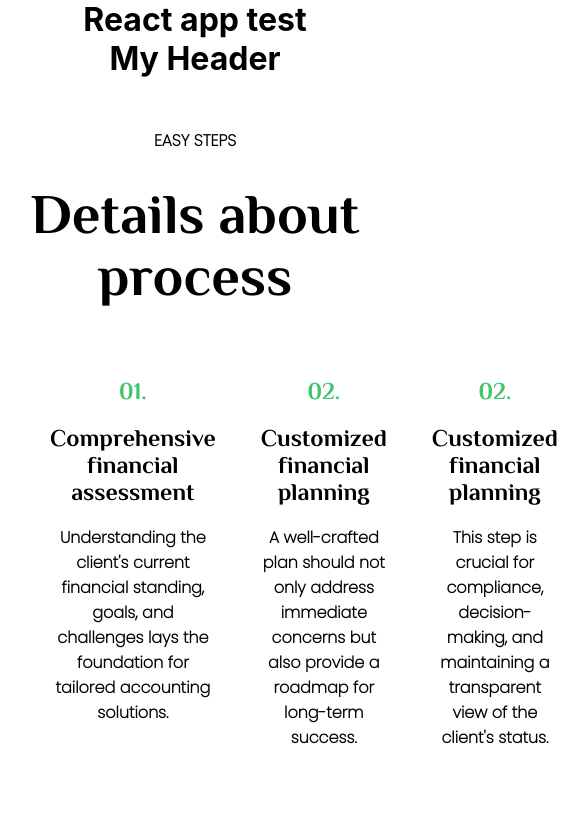
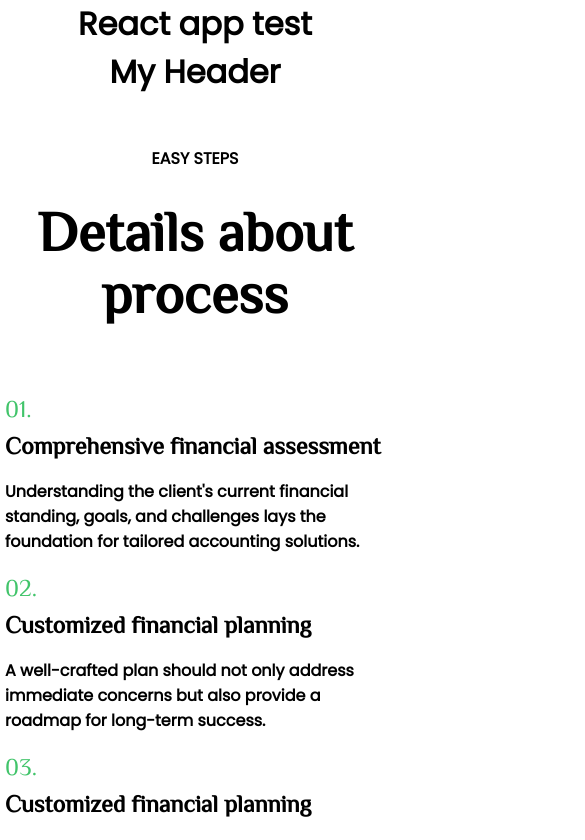
Before and after one commit to Macomi27/safecity-test-react, a React (Create React App) app: page / in a window 390 px wide. Shown: the top 840 px of the page, 585 px wide, since content can reach past the window. Built offline with nearby package versions, Linux system fonts and the light colour scheme.

Commit message:
update the css

```diff
--- a/src/components/easySteps/easySteps.css
+++ b/src/components/easySteps/easySteps.css
@@ -1,3 +1,8 @@
+@import url('https://fonts.googleapis.com/css2?family=Philosopher&family=Poppins&display=swap');
+
+body {
+  font-family: 'Poppins', sans-serif;
+}
 *{
     margin:0;
     padding:0;
@@ -49,12 +54,36 @@
     font-size: 16px;
     font-family: "Poppins";
     font-weight: 600;
+    padding:0;
 }
-@media (max-width:769px)
+@media (max-width:1024px)
 {
     .processes{
-        flex:grid;
+        display:grid;
         grid-template-columns:1fr 1fr;
+    }
+}
+@media(max-width:667px){
+    .processes{
+        display: flex;
+        flex-direction: column;
+    }
+}
+@media(max-width:430px){
+    .process1,.process2,.process3,.process4{
+        align-items: self-start;
+        gap: 0px;
+    }
+    .processes{
+        padding-inline:5px;
+        gap:0px;
+    }
+    .process-detail{
+        margin-block: 20px;
+        text-align: left;
+    }
+    .processes h2{
+        margin-top:10px;
     }
 
 }
--- a/src/components/easySteps/easySteps.jsx
+++ b/src/components/easySteps/easySteps.jsx
@@ -1,6 +1,5 @@
 import './easySteps.css'
-import "@fontsource/poppins/200.css";
-import "@fontsource/philosopher/700.css"; // Bold
+
 
 
 
@@ -25,7 +24,7 @@ return(
                 </p>
             </div>
             <div className="process3">
-                <p className='number'>02.</p>
+                <p className='number'>03.</p>
                 <h2>Customized financial planning</h2>
                 <p className='process-detail'>This step is crucial for compliance, decision-making,
                     and maintaining a transparent view of the client's status.
```
